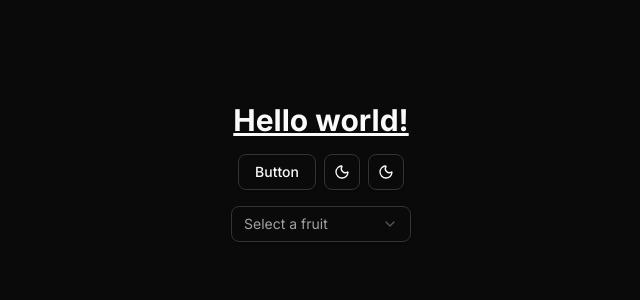
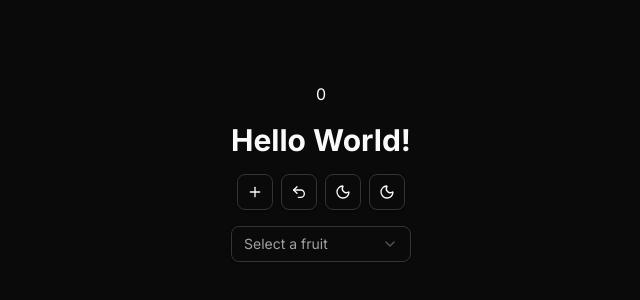
Before and after one commit to Hevial/Pathfinding-Visualizer, a React (Vite) app: page / in a window 1280 px wide. Shown: the part 228-528 px from the top of the page, without its empty margins (319-959 px from the left). Built offline with nearby package versions, Linux system fonts and the light colour scheme.

Commit message:
create PathfindingContext

```diff
--- a/src/App.tsx
+++ b/src/App.tsx
@@ -3,22 +3,37 @@ import { ThemeProvider } from "@/components/theme-provider";
 import { ModeToggle } from "@/components/mode-toggle";
 import { SelectDemo } from "@/components/selectDemo";
 import { MinimalModeToggle } from "@/components/mode-toggle-minimal";
+import { useState } from "react";
+import { Undo2 } from "lucide-react";
+import { Plus } from "lucide-react";
+import { PathfindingProvider } from "@/context/PathfindingContext";
 
 function App() {
+	const [counter, setCounter] = useState(0);
+
 	return (
 		<ThemeProvider defaultTheme="dark" storageKey="vite-ui-theme">
+			<PathfindingProvider>
 				<div className="flex justify-center items-center flex-col h-screen gap-4">
-				<h1 className=" text-3xl font-bold underline text-primar">
-					Hello world!
-				</h1>
+					<span>{counter}</span>
+					<h1 className=" text-3xl font-bold">Hello World!</h1>
 					<div className="flex flex-col gap-4 justify-center items-center ">
 						<div className="flex gap-2">
 							<Button
-							className="active:scale-95 transition-transform duration-100 ease-out"
+								className="active:scale-95"
 								variant={"outline"}
-							size={"default"}
+								size={"icon"}
+								onClick={() => setCounter(counter + 1)}
 							>
-							Button
+								<Plus />
+							</Button>
+							<Button
+								className="active:scale-95"
+								variant={"outline"}
+								size={"icon"}
+								onClick={() => setCounter(0)}
+							>
+								<Undo2 />
 							</Button>
 							<ModeToggle />
 							<MinimalModeToggle />
@@ -27,6 +42,7 @@ function App() {
 						<SelectDemo></SelectDemo>
 					</div>
 				</div>
+			</PathfindingProvider>
 		</ThemeProvider>
 	);
 }
--- /dev/null
+++ b/src/context/PathfindingContext.tsx
@@ -0,0 +1,48 @@
+import { createContext, ReactNode, useState } from "react";
+import { AlgorithmType, GridType, MazeType } from "../utils/type";
+import { createGrid } from "@/utils/helpers";
+import {
+	END_TILE_CONFIGURATION,
+	START_TILE_CONFIGURATION,
+} from "@/utils/constants";
+
+interface PathfindingContextInterface {
+	algorithm: AlgorithmType;
+	setAlgorithm: (algorithm: AlgorithmType) => void;
+	maze: MazeType;
+	setMaze: (maze: MazeType) => void;
+	grid: GridType;
+	setGrid: (grid: GridType) => void;
+	isGraphVisualized: boolean;
+	setIsGraphVisualized: (isVisualizing: boolean) => void;
+}
+
+export const PathfindingContext = createContext<
+	PathfindingContextInterface | undefined
+>(undefined);
+
+export const PathfindingProvider = ({ children }: { children: ReactNode }) => {
+	const [algorithm, setAlgorithm] = useState<AlgorithmType>("BFS");
+	const [maze, setMaze] = useState<MazeType>("NONE");
+	const [grid, setGrid] = useState<GridType>(
+		createGrid(START_TILE_CONFIGURATION, END_TILE_CONFIGURATION)
+	);
+	const [isGraphVisualized, setIsGraphVisualized] = useState<boolean>(false);
+
+	return (
+		<PathfindingContext.Provider
+			value={{
+				algorithm,
+				setAlgorithm,
+				maze,
+				setMaze,
+				grid,
+				setGrid,
+				isGraphVisualized,
+				setIsGraphVisualized,
+			}}
+		>
+			{children}
+		</PathfindingContext.Provider>
+	);
+};
--- /dev/null
+++ b/src/hooks/usePathfinding.tsx
@@ -0,0 +1,14 @@
+import { PathfindingContext } from "@/context/PathfindingContext";
+import { useContext } from "react";
+
+export const usePathfinding = () => {
+	const context = useContext(PathfindingContext);
+
+	if (!context) {
+		throw new Error(
+			"usePathfinding must be used within a PathfindingProvider"
+		);
+	}
+
+	return context;
+};
--- /dev/null
+++ b/src/utils/constants.ts
@@ -0,0 +1,26 @@
+export const MAX_ROWS = 39;
+export const MAX_COLS = 49;
+
+export const START_TILE_CONFIGURATION = {
+	row: 1,
+	col: 1,
+	isStart: true,
+	isEnd: false,
+	isWall: false,
+	isTraversed:false,
+	isPath: false,
+	distance: 0,
+	parent: null,
+};
+
+export const END_TILE_CONFIGURATION = {
+	row: MAX_ROWS - 2,
+	col: MAX_COLS - 2,
+	isStart: false,
+	isEnd: true,
+	isWall: false,
+	isTraversed:false,
+	isPath: false,
+	distance: 0,
+	parent: null,
+};
--- /dev/null
+++ b/src/utils/helpers.ts
@@ -0,0 +1,29 @@
+import { MAX_COLS, MAX_ROWS } from "./constants";
+import { GridType, TileType } from "./type"
+
+const createRow = (row: number, startTile: TileType, endTile: TileType) : TileType[] => {
+	const currentRow : TileType[] = [];
+	for (let col = 0; col < MAX_COLS; col++) {
+		currentRow.push({
+			row,
+			col,
+			isStart: row === startTile.row && col === startTile.col,
+			isEnd: row === endTile.row && col === endTile.col,
+			isWall: false,
+			isPath: false,
+			isTraversed: false,
+			distance: Infinity,
+			parent: null,
+		});
+	}
+	return currentRow;
+}
+
+export const createGrid = (startTile: TileType, endTile: TileType) : GridType => {
+	const grid : GridType = [];
+
+	for (let row = 0; row < MAX_ROWS; row++) {
+		grid.push(createRow(row, startTile, endTile));
+	}
+	return grid;
+}
--- /dev/null
+++ b/src/utils/type.ts
@@ -0,0 +1,17 @@
+export type AlgorithmType = "DIJKSTRA" | "A_STAR" | "BFS" | "DFS";
+
+export type MazeType = "NONE" | "RECURSIVE_DIVISION" | "BINARY_TREE";
+
+export type TileType = {
+	row: number;
+	col: number;
+	isStart: boolean;
+	isEnd: boolean;
+	isWall: boolean;
+	isTraversed: boolean;
+	isPath: boolean;
+	distance: number;
+	parent: TileType | null;
+};
+
+export type GridType = TileType[][];
```
Lines whose indentation alone changed are shown as unchanged.
